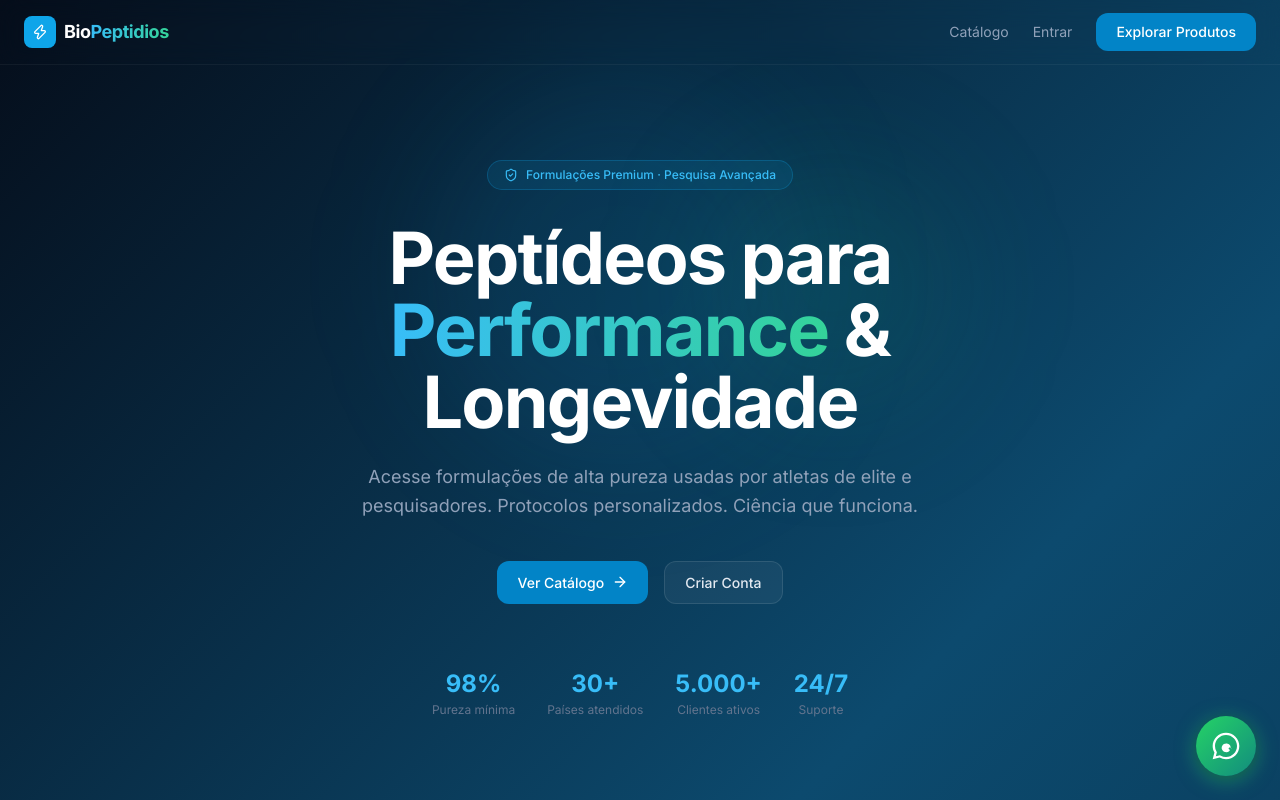
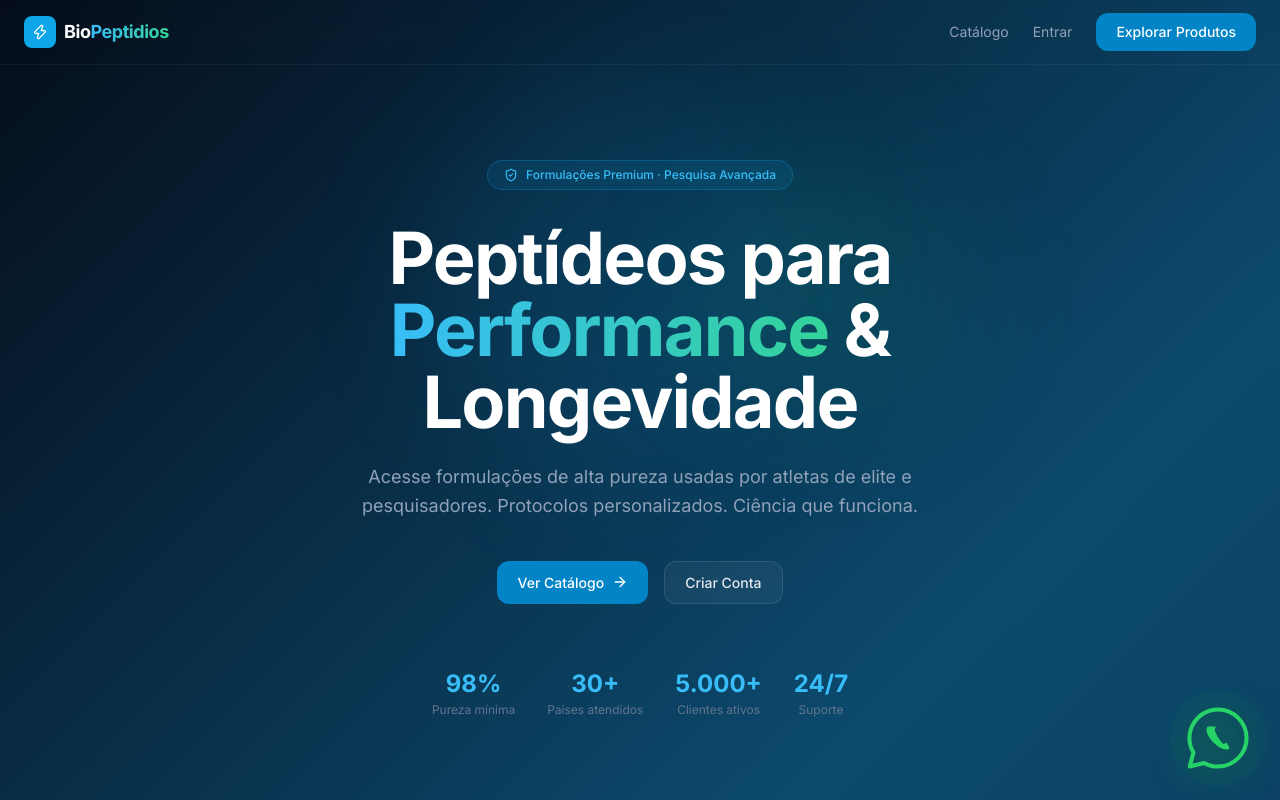
Before and after one commit to wesleystalves/biopeptideos-app, a Next.js app in the folder frontend/: page / in a window 1280 px wide. Shown: the top 800 px of the page. Built offline with nearby package versions, Linux system fonts and the light colour scheme.

Commit message:
fix: ícone WhatsApp outline/vazado — SVG fiel ao logo oficial com contorno verde

```diff
--- a/frontend/components/WhatsAppButton.tsx
+++ b/frontend/components/WhatsAppButton.tsx
@@ -1,9 +1,9 @@
 'use client';
 
 /**
- * WhatsAppButton — botão flutuante fixo no canto inferior direito.
- * Abre conversa direta no WhatsApp com o número configurado.
- * Aparece em todas as páginas do site.
+ * WhatsAppButton — botão flutuante com o ícone oficial do WhatsApp
+ * Estilo outline/vazado (fundo transparente), exatamente como na imagem enviada.
+ * Ícone: bolha de conversa circular com telefone, contorno verde sem preenchimento sólido.
  */
 export default function WhatsAppButton() {
     const phone = '5547999043771'; // +55 47 9904-3771
@@ -11,65 +11,105 @@ export default function WhatsAppButton() {
     const href = `https://wa.me/${phone}?text=${message}`;
 
     return (
+        <>
+            <style>{`
+                @keyframes waPulse {
+                    0%   { transform: scale(0.9); opacity: 0.7; }
+                    70%  { transform: scale(1.6);  opacity: 0; }
+                    100% { transform: scale(1.6);  opacity: 0; }
+                }
+                .wa-btn:hover {
+                    transform: scale(1.12) !important;
+                    filter: drop-shadow(0 6px 20px rgba(37,211,102,0.75)) drop-shadow(0 2px 8px rgba(0,0,0,0.3)) !important;
+                }
+            `}</style>
+
+            {/* Anel de pulso — separado para não afetar o ícone */}
+            <span style={{
+                position: 'fixed',
+                bottom: '28px',
+                right: '28px',
+                width: '68px',
+                height: '68px',
+                borderRadius: '50%',
+                background: 'rgba(37,211,102,0.25)',
+                zIndex: 9998,
+                animation: 'waPulse 2.4s ease-out infinite',
+                pointerEvents: 'none',
+            }} />
+
             <a
                 href={href}
                 target="_blank"
                 rel="noopener noreferrer"
                 aria-label="Fale conosco pelo WhatsApp"
+                className="wa-btn"
                 style={{
                     position: 'fixed',
-                bottom: '24px',
-                right: '24px',
+                    bottom: '28px',
+                    right: '28px',
                     zIndex: 9999,
-                width: '60px',
-                height: '60px',
-                borderRadius: '50%',
-                background: 'linear-gradient(135deg, #25d366 0%, #128c7e 100%)',
+                    width: '68px',
+                    height: '68px',
                     display: 'flex',
                     alignItems: 'center',
                     justifyContent: 'center',
-                boxShadow: '0 4px 20px rgba(37, 211, 102, 0.5), 0 2px 8px rgba(0,0,0,0.3)',
-                transition: 'transform 0.2s ease, box-shadow 0.2s ease',
                     textDecoration: 'none',
-            }}
-            onMouseEnter={e => {
-                (e.currentTarget as HTMLElement).style.transform = 'scale(1.12)';
-                (e.currentTarget as HTMLElement).style.boxShadow = '0 6px 28px rgba(37, 211, 102, 0.65), 0 4px 12px rgba(0,0,0,0.35)';
-            }}
-            onMouseLeave={e => {
-                (e.currentTarget as HTMLElement).style.transform = 'scale(1)';
-                (e.currentTarget as HTMLElement).style.boxShadow = '0 4px 20px rgba(37, 211, 102, 0.5), 0 2px 8px rgba(0,0,0,0.3)';
+                    transition: 'transform 0.25s cubic-bezier(.34,1.56,.64,1), filter 0.25s ease',
+                    filter: 'drop-shadow(0 4px 16px rgba(37,211,102,0.6)) drop-shadow(0 2px 8px rgba(0,0,0,0.25))',
                 }}
             >
-            {/* Anel de pulso animado */}
-            <span
-                style={{
-                    position: 'absolute',
-                    inset: 0,
-                    borderRadius: '50%',
-                    border: '2px solid rgba(37, 211, 102, 0.6)',
-                    animation: 'waPulse 2s ease-out infinite',
-                }}
-            />
-            <style>{`
-                @keyframes waPulse {
-                    0%   { transform: scale(1);   opacity: 0.8; }
-                    70%  { transform: scale(1.55); opacity: 0; }
-                    100% { transform: scale(1.55); opacity: 0; }
-                }
-            `}</style>
-
-            {/* Ícone SVG oficial do WhatsApp */}
+                {/*
+                  SVG baseado exatamente na imagem enviada:
+                  - Contorno outline sem preenchimento (stroke only)
+                  - Bolha de conversa circular com rabinho inferior esquerdo
+                  - Ícone de telefone preenchido no centro
+                */}
                 <svg
                     xmlns="http://www.w3.org/2000/svg"
-                viewBox="0 0 32 32"
-                width="32"
-                height="32"
-                fill="white"
+                    viewBox="0 0 100 100"
+                    width="68"
+                    height="68"
                     aria-hidden="true"
                 >
-                <path d="M16.004 2.667C8.636 2.667 2.667 8.636 2.667 16c0 2.362.638 4.592 1.75 6.521L2.667 29.333l6.979-1.729A13.27 13.27 0 0 0 16.004 29.333c7.368 0 13.329-5.969 13.329-13.333 0-7.364-5.961-13.333-13.329-13.333Zm0 24.267a11.01 11.01 0 0 1-5.613-1.535l-.402-.24-4.146 1.027 1.046-3.993-.262-.41A10.974 10.974 0 0 1 5.001 16c0-6.077 4.926-11.001 11.003-11.001 6.077 0 11.001 4.924 11.001 11.001 0 6.077-4.924 11.001-11.001 11.001Zm6.03-8.237c-.33-.165-1.953-.964-2.256-1.073-.303-.109-.524-.165-.745.165-.22.33-.856 1.073-.049 1.403.33.165 1.073.648 1.073.648s-.33.73-.99 1.372c-.66.643-1.566 1.072-2.64 1.072-1.703 0-3.245-.896-4.108-2.25-.863-1.355-.88-3.002-.049-4.378.83-1.375 2.32-2.201 3.929-2.201.494 0 .99.069 1.456.208.467.138.896.346 1.28.621.384.275.714.621.979 1.017.264.396.462.836.577 1.299.115.462.148.944.099 1.42" />
+                    {/* Bolha de fala — outline exato do WhatsApp (sem preenchimento) */}
+                    <path
+                        d="
+                          M50 8
+                          C26.9 8 8 26.9 8 50
+                          C8 57.8 10.1 65.1 13.9 71.4
+                          L8.5 92
+                          L29.6 86.7
+                          C35.6 90.1 42.6 92 50 92
+                          C73.1 92 92 73.1 92 50
+                          C92 26.9 73.1 8 50 8Z
+                        "
+                        fill="none"
+                        stroke="#25D366"
+                        strokeWidth="6"
+                        strokeLinejoin="round"
+                        strokeLinecap="round"
+                    />
+
+                    {/* Telefone — preenchido, centrado na bolha */}
+                    <path
+                        d="
+                          M35 33
+                          C35 33 33 35 33 38
+                          C33 49 51 67 62 67
+                          C65 67 67 65 67 65
+                          L63 57
+                          L58 59
+                          C58 59 53 54 50 49
+                          C47 44 45 38 45 38
+                          L47 33
+                          Z
+                        "
+                        fill="#25D366"
+                        stroke="none"
+                    />
                 </svg>
             </a>
+        </>
     );
 }
```
Lines whose indentation alone changed are shown as unchanged.
